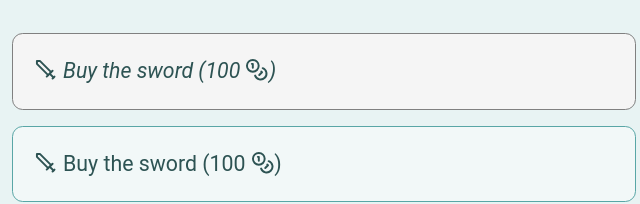
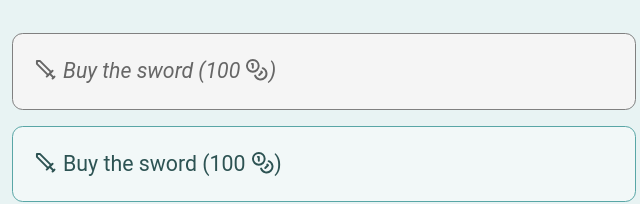
Before and after one commit to clement-gouin/z-hero-quest, a website: page index.html in a window 1280 px wide. Shown: the part 449-653 px from the top of the page, 316-956 px from the left. Drawn offline with nearby package versions, Linux system fonts and the light colour scheme.

Commit message:
fix button.disabled

```diff
--- a/style.css
+++ b/style.css
@@ -174,6 +174,7 @@ APP STYLE
   text-decoration: none;
   padding: 1em;
   margin-bottom: 0.75em;
+  color: hsl(var(--hue-primary), var(--sat-primary), 25%);
   border: 1px solid hsl(var(--hue-primary), var(--sat-primary), 50%);
   border-radius: 0.5em;
   background-color: hsl(var(--hue-primary), var(--sat-primary), 96%);
@@ -183,6 +184,7 @@ APP STYLE
 
 .button.disabled {
   --sat-primary: 0%;
+  color: hsl(var(--hue-primary), var(--sat-primary), 40%);
   cursor: not-allowed;
   font-style: italic;
   pointer-events: none;
```
